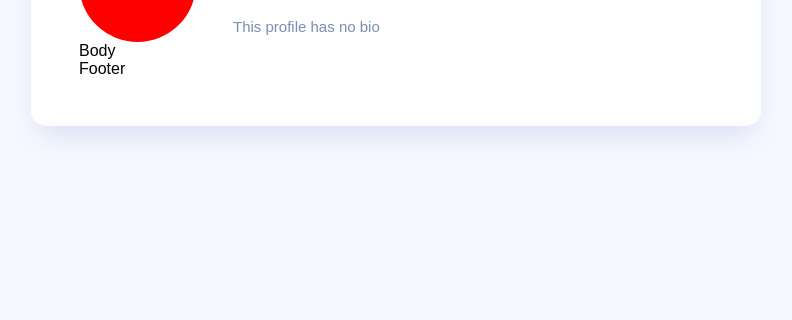
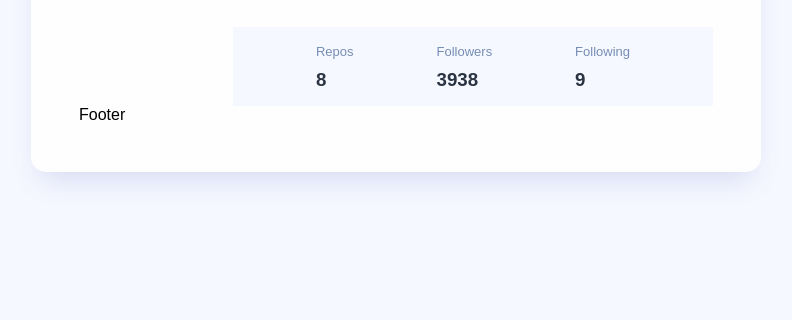
Before and after one commit to Nicasiomarques/github-user-search-app, a website: page index.html in a window 1280 px wide. Shown: the part 480-800 px from the top of the page, without its empty margins (244-1036 px from the left). Drawn offline with Linux system fonts and the light colour scheme.

Commit message:
feat: Built the stats component

```diff
--- /dev/null
+++ b/Frontend/style/components/_stats.scss
@@ -0,0 +1,25 @@
+.c-stats {
+  @include padding-y(15px);
+  list-style: none;
+  background-color: var(--color-bg);
+  display: flex;
+  max-width: rem(480px);
+  justify-content: space-evenly;
+  margin-left: auto;
+  width: 100%;
+
+  &__item {
+    span {
+      color: var(--color-gray-300);
+      mix-blend-mode: normal;
+      opacity: 0.75;
+      display: inline-block;
+      font-size: rem(13px);
+      margin-bottom: rem(10px);
+    }
+  }
+
+  &__title {
+    color: var(--color-primary);
+  }
+}
--- a/Frontend/style/components/_user.scss
+++ b/Frontend/style/components/_user.scss
@@ -1,4 +1,5 @@
 .c-user {
+  padding-bottom: rem(30px);
   display: flex;
   align-items: center;
   position: relative;
--- a/Frontend/style/main.scss
+++ b/Frontend/style/main.scss
@@ -1,12 +1,17 @@
 @import 'abstracts/variables';
 @import 'abstracts/mixins';
 @import 'abstracts/_functions';
+
 @import 'base/reset';
 @import 'base/typography';
+
 @import 'layout/header';
 @import 'layout/footer';
 @import 'layout/form';
 @import 'layout/grid';
+
 @import 'components/buttons';
+@import 'components/stats';
 @import 'components/user';
+
 @import 'themes/theme';
--- a/index.html
+++ b/index.html
@@ -63,7 +63,22 @@
 							<p class="c-user__bio">This profile has no bio</p>
 						</div>
 					</header>
-					<div class="app__body">Body</div>
+					<div class="app__body">
+						<ul class="c-stats">
+							<li class="c-stats__item">
+								<span class="c-stats__label">Repos</span>
+								<h3 class="c-stats__title">8</h3>
+							</li>
+							<li class="c-stats__item">
+								<span class="c-stats__label">Followers</span>
+								<h3 class="c-stats__title">3938</h3>
+							</li>
+							<li class="c-stats__item">
+								<span class="c-stats__label">Following</span>
+								<h3 class="c-stats__title">9</h3>
+							</li>
+						</ul>
+					</div>
 					<footer class="c-footer">Footer</footer>
 				</section>
 			</div>
```
Also changed, not shown: Frontend/style.min.css, 1 other file.
